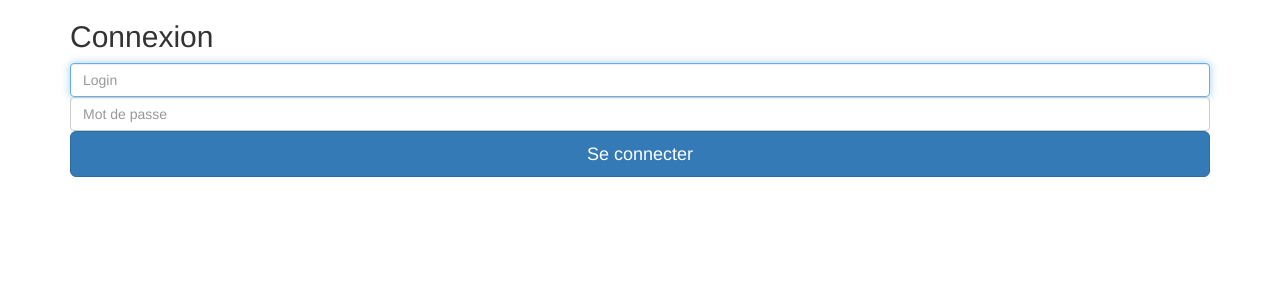
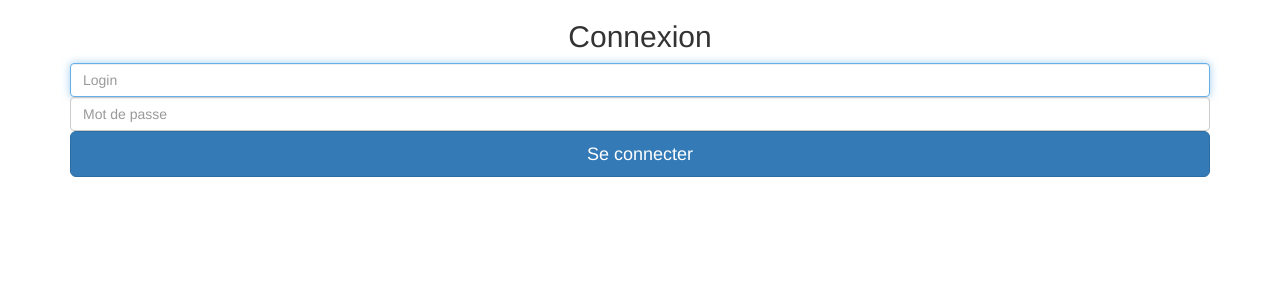
Before and after one commit to MarvinDurot/annuaire, a PHP site: page /login.php in a window 1280 px wide. Shown: the top 300 px of the page. Run offline with PHP 8.4, Linux system fonts and the light colour scheme.

Commit message:
Center login title

```diff
--- a/pages/login.php
+++ b/pages/login.php
@@ -35,7 +35,7 @@ if (isset($_POST['login']) && isset($_POST['password'])) {
 <div class="container">
 
     <form action="#" method="POST" class="form-signin">
-        <h2 class="form-signin-heading">Connexion</h2>
+        <h2 class="form-signin-heading text-center">Connexion</h2>
         <label for="login" class="sr-only">Login</label>
         <input type="text" name="login" value="<?php if (isset($_POST['login'])) echo $_POST['login']; ?>" class="form-control" placeholder="Login" required autofocus>
         <label for="password" class="sr-only">Mot de passe</label>
```
